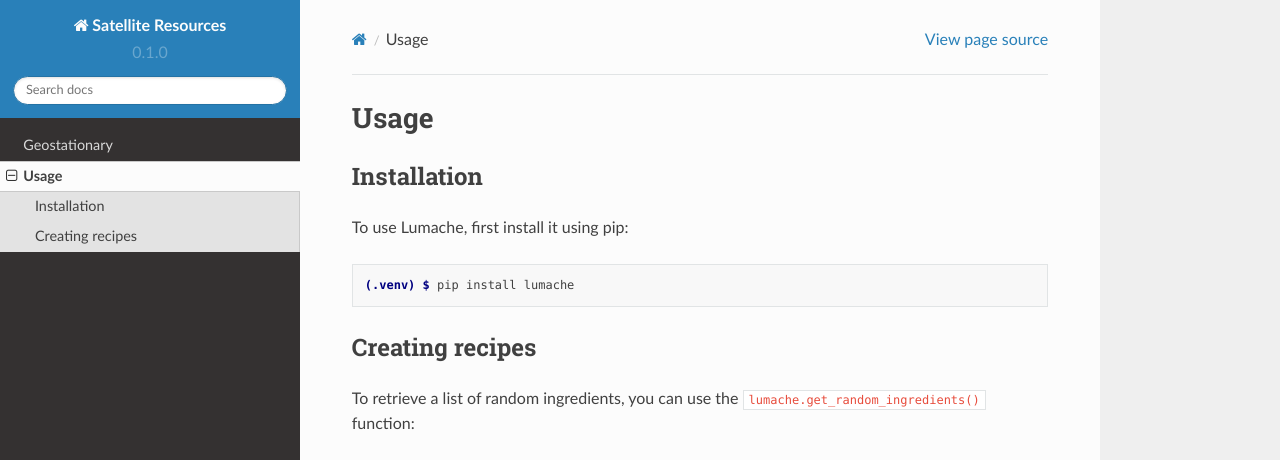
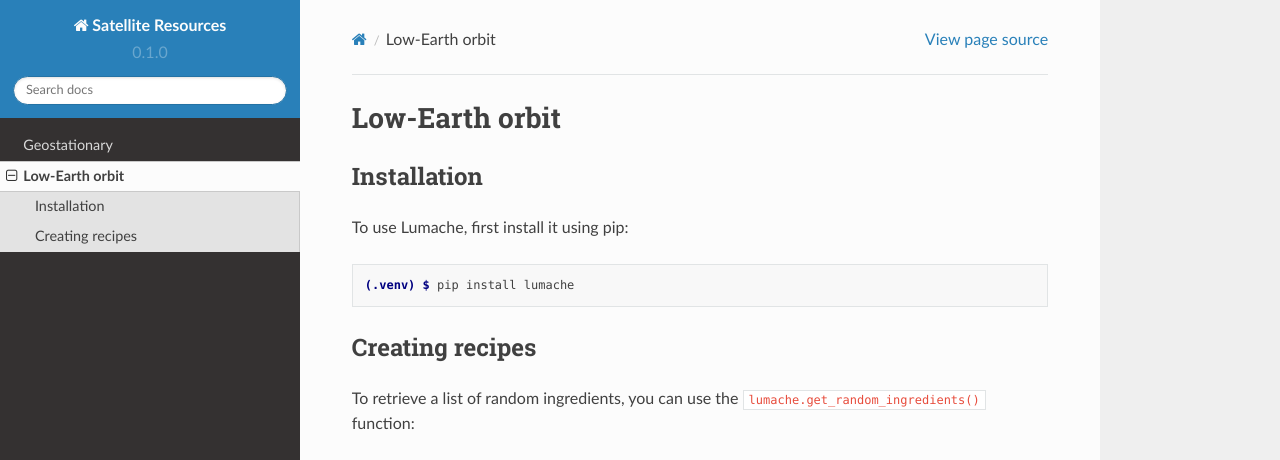
Before and after one commit to jlc248/satellite-resources, a Sphinx documentation site: the page built from docs/source/Low-Earth-orbit.rst, in a window 1280 px wide and 1095 px high. Shown: the top 460 px of the window. Built offline with Sphinx 7.4.7 and the Read the Docs theme 2.0.0, drawn with Linux system fonts in a browser that asks for light colours; grey boxes are pictures that could not be loaded.

Commit message:
Update Low-Earth-orbit.rst

```diff
--- a/docs/source/Low-Earth-orbit.rst
+++ b/docs/source/Low-Earth-orbit.rst
@@ -1,5 +1,5 @@
-Usage
-=====
+Low-Earth orbit
+===============
 
 .. _installation:
 
```
